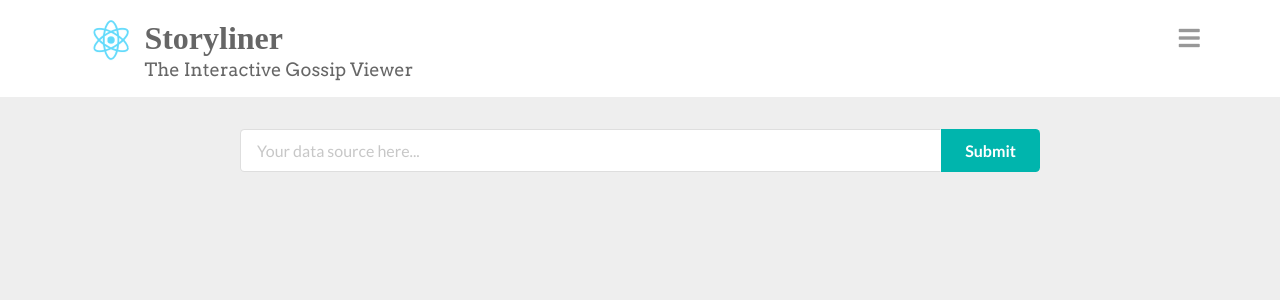
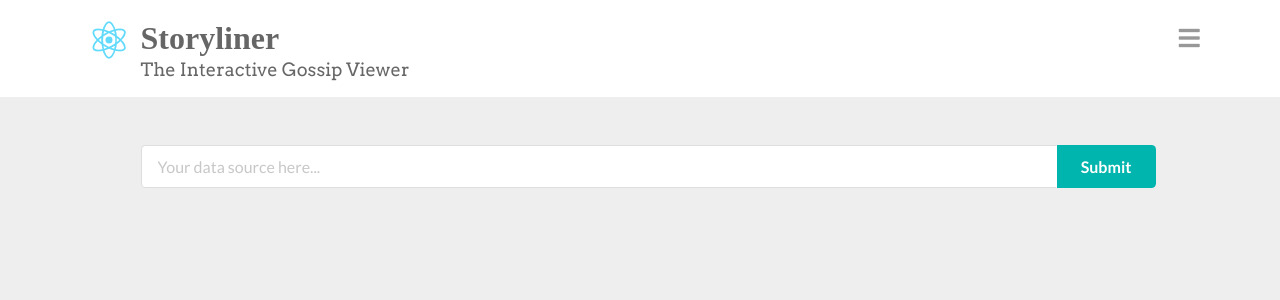
Before and after one commit to ETBlue/storyliner, a React (Create React App) app: page / in a window 1280 px wide. Shown: the top 300 px of the page. Built offline with nearby package versions, Linux system fonts and the light colour scheme; a web font is replaced by a local one.

Commit message:
align input area

```diff
--- a/src/App.css
+++ b/src/App.css
@@ -28,6 +28,7 @@
 
 .App-logo {
   animation: App-logo-spin infinite 20s linear;
+  width: 4rem;
   height: 3rem;
 }
 
--- a/src/App.js
+++ b/src/App.js
@@ -101,9 +101,17 @@ class App extends Component {
       title = 'Storyliner'
       subtitle = 'The Interactive Gossip Viewer'
       body = (
-        <div className='ui fluid action input' style={{margin: '2rem auto', maxWidth: '50rem', width: '100%'}} >
-          <input type='text' placeholder='Your data source here...' onChange={e => {this.onInput(e)}} value={this.state.input} />
-          <button className='ui teal button' onClick={e => {this.onSubmit()}}>Submit</button>
+        <div style={{display: 'flex'}} >
+          <div style={{width: '4rem', flex: 'none'}}>
+          </div>
+          <div style={{margin: '2rem auto', flexGrow: '1'}} >
+          <div className='ui fluid action input' >
+            <input type='text' placeholder='Your data source here...' onChange={e => {this.onInput(e)}} value={this.state.input} />
+            <button className='ui teal button' onClick={e => {this.onSubmit()}}>Submit</button>
+          </div>
+          </div>
+          <div style={{flex: 'none', width: '3rem'}} >
+          </div>
         </div>
       )
 
```
